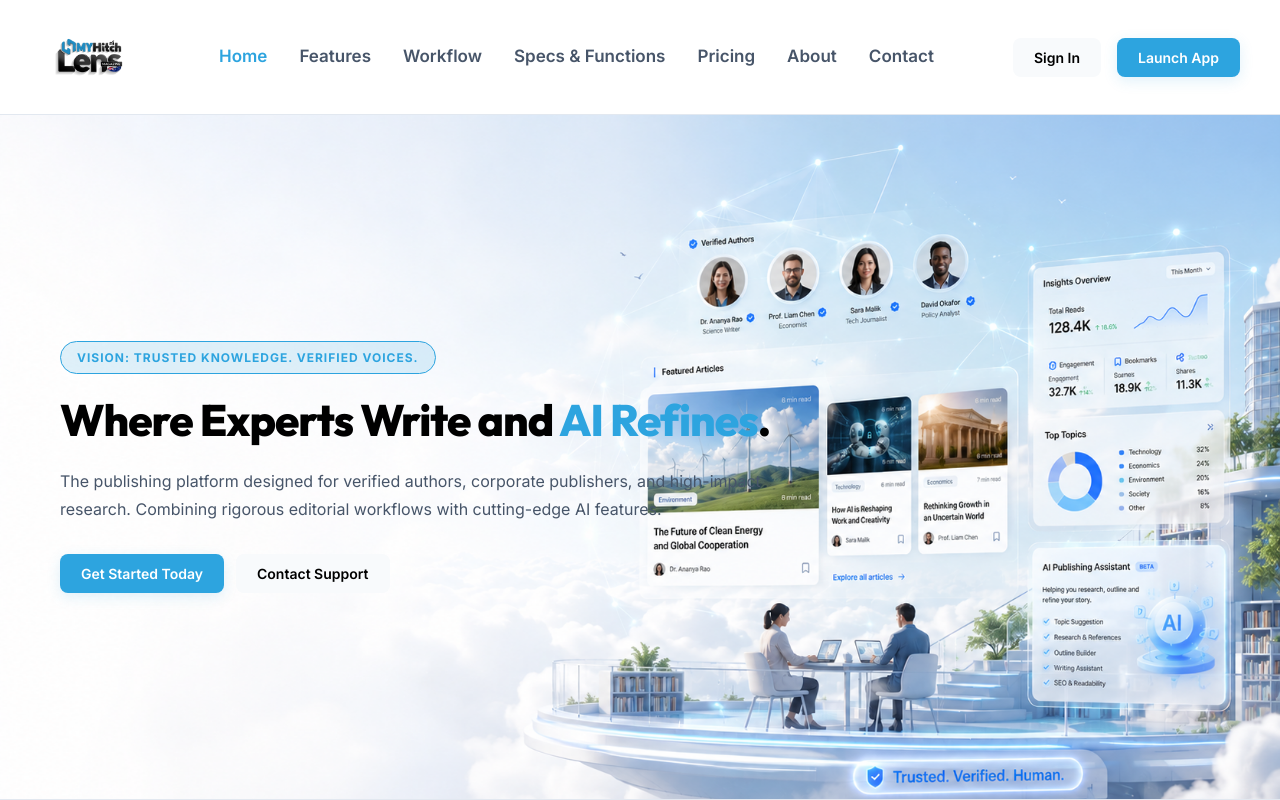
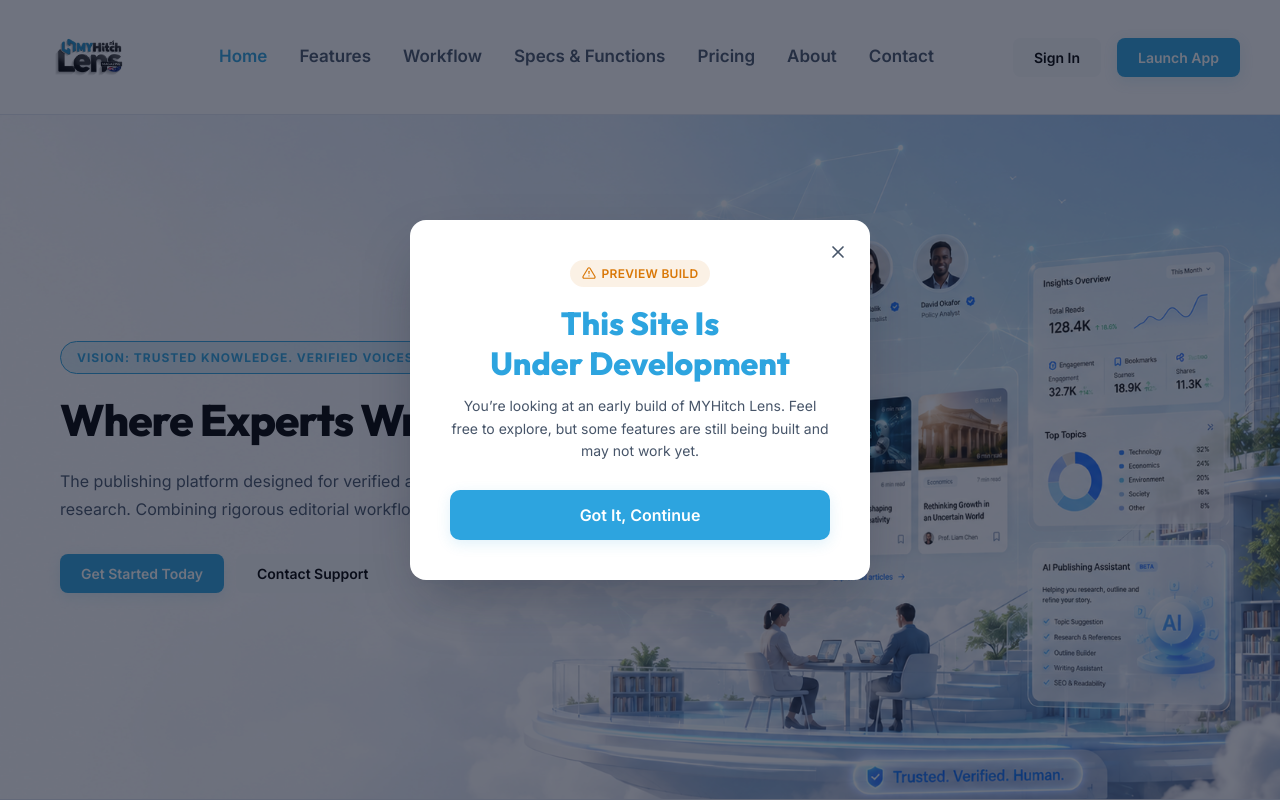
Before and after one commit to Harsh-Kesh/myhitch-lens, a Next.js app: page / in a window 1280 px wide. Shown: the top 800 px of the page. Built offline with nearby package versions, Linux system fonts and the light colour scheme.

Commit message:
fix about

```diff
--- a/src/app/layout.tsx
+++ b/src/app/layout.tsx
@@ -1,6 +1,7 @@
 import type { Metadata, Viewport } from "next";
 import { Inter, Outfit } from "next/font/google";
 
+import { DevelopmentNotice } from "@/components/layout/DevelopmentNotice";
 import { StoreProvider } from "@/components/providers/StoreProvider";
 
 import "./globals.css";
@@ -44,6 +45,7 @@
     <html lang="en" className={`${inter.variable} ${outfit.variable}`}>
       <body>
         <StoreProvider>{children}</StoreProvider>
+        <DevelopmentNotice />
       </body>
     </html>
   );
--- /dev/null
+++ b/src/components/layout/DevelopmentNotice.tsx
@@ -0,0 +1,128 @@
+"use client";
+
+import { useEffect, useRef } from "react";
+
+import { buttonClasses } from "@/components/ui/Button";
+import { AlertTriangleIcon, CloseIcon } from "@/components/ui/icons";
+
+/**
+ * Scoped to the tab rather than the browser profile: refreshing or moving
+ * around the site mid-visit shouldn't re-open the notice, but someone coming
+ * back tomorrow should still be told the build is unfinished.
+ */
+const STORAGE_KEY = "lens.dev-notice-seen";
+
+/** `sessionStorage` throws outright when storage is blocked, so both accesses are guarded. */
+function hasSeenNotice(): boolean {
+  try {
+    return sessionStorage.getItem(STORAGE_KEY) === "1";
+  } catch {
+    return false;
+  }
+}
+
+function rememberNotice(): void {
+  try {
+    sessionStorage.setItem(STORAGE_KEY, "1");
+  } catch {
+    // Nothing to recover from - the notice just shows again on the next load.
+  }
+}
+
+/**
+ * First-load interstitial telling visitors the platform is still being built.
+ *
+ * Built on <dialog> + `showModal()` so the browser supplies the parts that are
+ * easy to get wrong by hand: the top layer, Escape-to-close, the focus trap,
+ * and inert content behind it.
+ */
+export function DevelopmentNotice() {
+  const dialogRef = useRef<HTMLDialogElement>(null);
+  const cardRef = useRef<HTMLDivElement>(null);
+
+  /**
+   * Opening after hydration rather than during render: the server can't know
+   * whether this tab has already dismissed the notice, so any markup it emitted
+   * for an open dialog would be wrong for half the visitors.
+   */
+  useEffect(() => {
+    if (hasSeenNotice()) return;
+
+    dialogRef.current?.showModal();
+    // Left to itself the browser focuses the first focusable descendant - the
+    // close button - which both announces the dialog by its dismissal control
+    // and paints a focus ring nobody asked for. The card takes the focus
+    // instead, so the notice is read out from the top.
+    cardRef.current?.focus();
+    // A modal dialog blocks interaction behind it, but not scrolling.
+    document.body.style.overflow = "hidden";
+
+    return () => {
+      document.body.style.overflow = "";
+    };
+  }, []);
+
+  const close = () => dialogRef.current?.close();
+
+  return (
+    <dialog
+      ref={dialogRef}
+      aria-labelledby="dev-notice-title"
+      aria-describedby="dev-notice-body"
+      /* Fires for the button, the backdrop and Escape alike, so the dismissal
+         is recorded in exactly one place. */
+      onClose={() => {
+        rememberNotice();
+        document.body.style.overflow = "";
+      }}
+      /* The dialog fills the viewport so it can centre the card, which means
+         every click outside the card lands on the dialog element itself. */
+      onClick={(event) => {
+        if (event.target === event.currentTarget) close();
+      }}
+      className="fixed inset-0 h-full max-h-none w-full max-w-none items-center justify-center bg-transparent p-5 open:flex backdrop:bg-[rgba(15,23,42,0.6)]"
+    >
+      <div
+        ref={cardRef}
+        tabIndex={-1}
+        className="relative w-full max-w-[460px] animate-fade-in rounded-2xl bg-surface-card p-10 text-center shadow-[0_25px_60px_-15px_rgba(15,23,42,0.35)] outline-none max-[480px]:p-6"
+      >
+        <button
+          type="button"
+          onClick={close}
+          aria-label="Close"
+          className="absolute top-4 right-4 cursor-pointer rounded-lg p-1.5 text-text-muted transition-colors duration-200 hover:bg-surface-hover hover:text-text-main"
+        >
+          <CloseIcon className="size-5" />
+        </button>
+
+        <span className="inline-flex items-center gap-1.5 rounded-full bg-warning/10 px-3 py-1 text-xs font-semibold tracking-wide text-warning uppercase">
+          <AlertTriangleIcon className="size-3.5" />
+          Preview build
+        </span>
+
+        <h2
+          id="dev-notice-title"
+          className="mt-4 font-heading text-[32px] font-extrabold text-primary max-[480px]:text-[26px]"
+        >
+          This Site Is
+          <br />
+          Under Development
+        </h2>
+
+        <p id="dev-notice-body" className="mt-3 text-sm text-text-muted">
+          You&rsquo;re looking at an early build of MYHitch Lens. Feel free to explore, but
+          some features are still being built and may not work yet.
+        </p>
+
+        <button
+          type="button"
+          onClick={close}
+          className={buttonClasses("primary", "lg", "mt-7 w-full")}
+        >
+          Got It, Continue
+        </button>
+      </div>
+    </dialog>
+  );
+}
--- a/src/components/ui/icons.tsx
+++ b/src/components/ui/icons.tsx
@@ -42,6 +42,14 @@
   <svg {...stroke} {...p}>
     <line x1="19" y1="12" x2="5" y2="12" />
     <polyline points="12 19 5 12 12 5" />
+  </svg>
+);
+
+export const AlertTriangleIcon = (p: IconProps) => (
+  <svg {...stroke} {...p}>
+    <path d="M10.3 3.9 1.8 18a2 2 0 0 0 1.7 3h17a2 2 0 0 0 1.7-3L13.7 3.9a2 2 0 0 0-3.4 0z" />
+    <line x1="12" y1="9" x2="12" y2="13" />
+    <line x1="12" y1="17" x2="12.01" y2="17" />
   </svg>
 );
 
```
